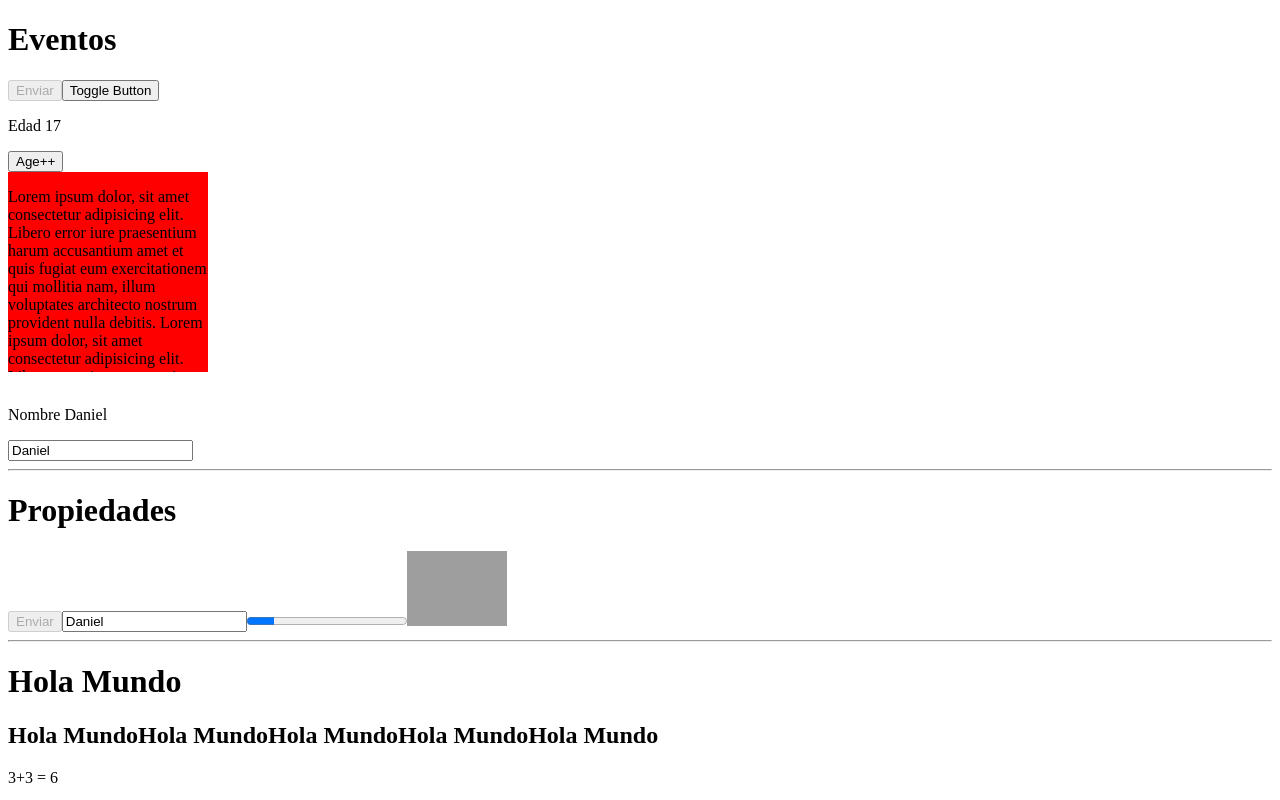
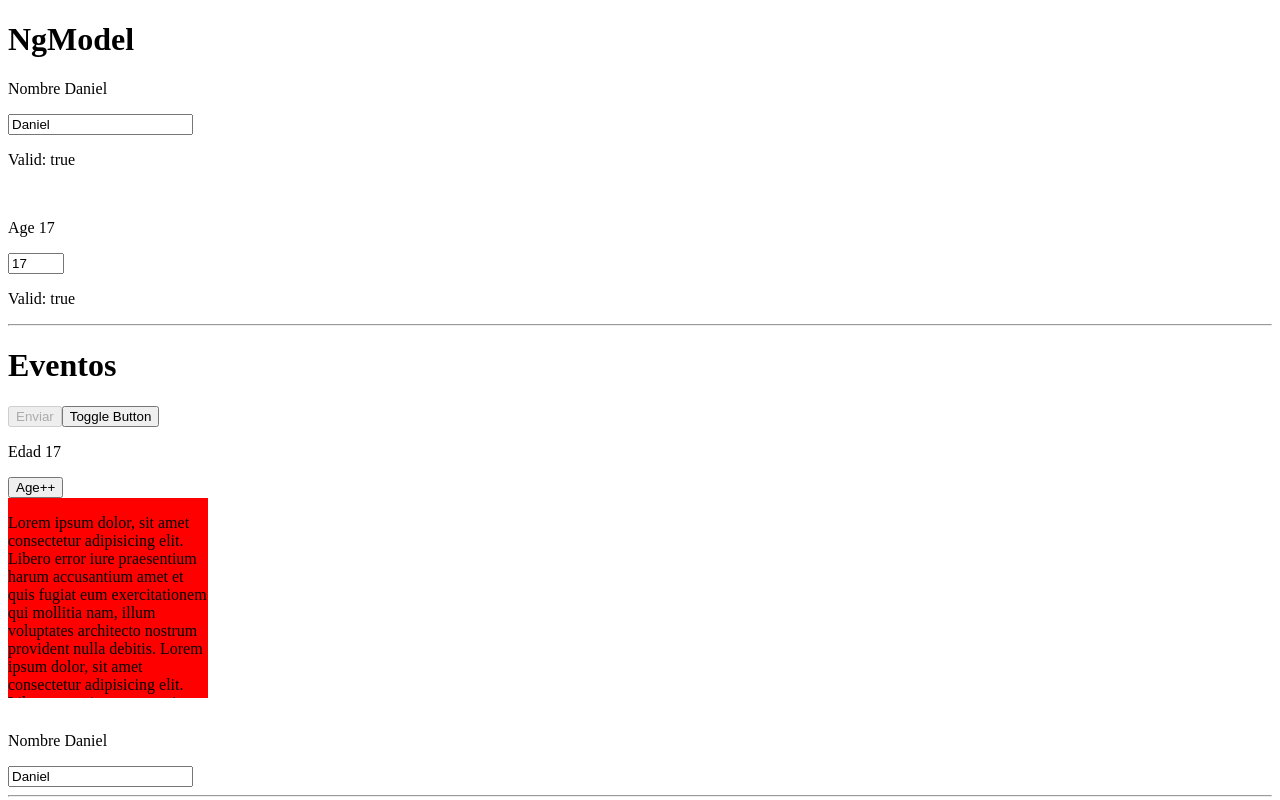
Before and after one commit to Daniel151505/Fundamentals-of-Angular, an Angular app in the folder my-project/: page / in a window 1280 px wide. Shown: the top 800 px of the page. Built offline with nearby package versions, Linux system fonts and the light colour scheme; grey boxes are pictures that could not be loaded.

Commit message:
Data Binding with ngModel

```diff
--- a/my-project/src/app/app.component.html
+++ b/my-project/src/app/app.component.html
@@ -1,3 +1,14 @@
+<h1>NgModel</h1>
+<p>Nombre {{person.name}}</p>
+<input type="text" required #nameInput="ngModel" [(ngModel)]="person.name" >
+<p> Valid: {{nameInput.valid}}</p>
+<br>
+<p>Age {{person.age}}</p>
+<input type="number" max="18" min="10" required #ageInput="ngModel" [(ngModel)]="person.age" >
+<p> Valid: {{ageInput.valid}}</p>
+
+<hr>
+
 <h1>Eventos</h1>
 <button [disabled]="btnDisabled">Enviar</button>
 <button (click)="toggleButton()" >Toggle Button</button>
--- a/my-project/src/app/app.module.ts
+++ b/my-project/src/app/app.module.ts
@@ -1,4 +1,5 @@
 import { NgModule } from '@angular/core';
+import { FormsModule } from '@angular/forms';
 import { BrowserModule } from '@angular/platform-browser';
 
 import { AppRoutingModule } from './app-routing.module';
@@ -10,7 +11,8 @@
   ],
   imports: [
     BrowserModule,
-    AppRoutingModule
+    AppRoutingModule,
+    FormsModule
   ],
   providers: [],
   bootstrap: [AppComponent]
```
